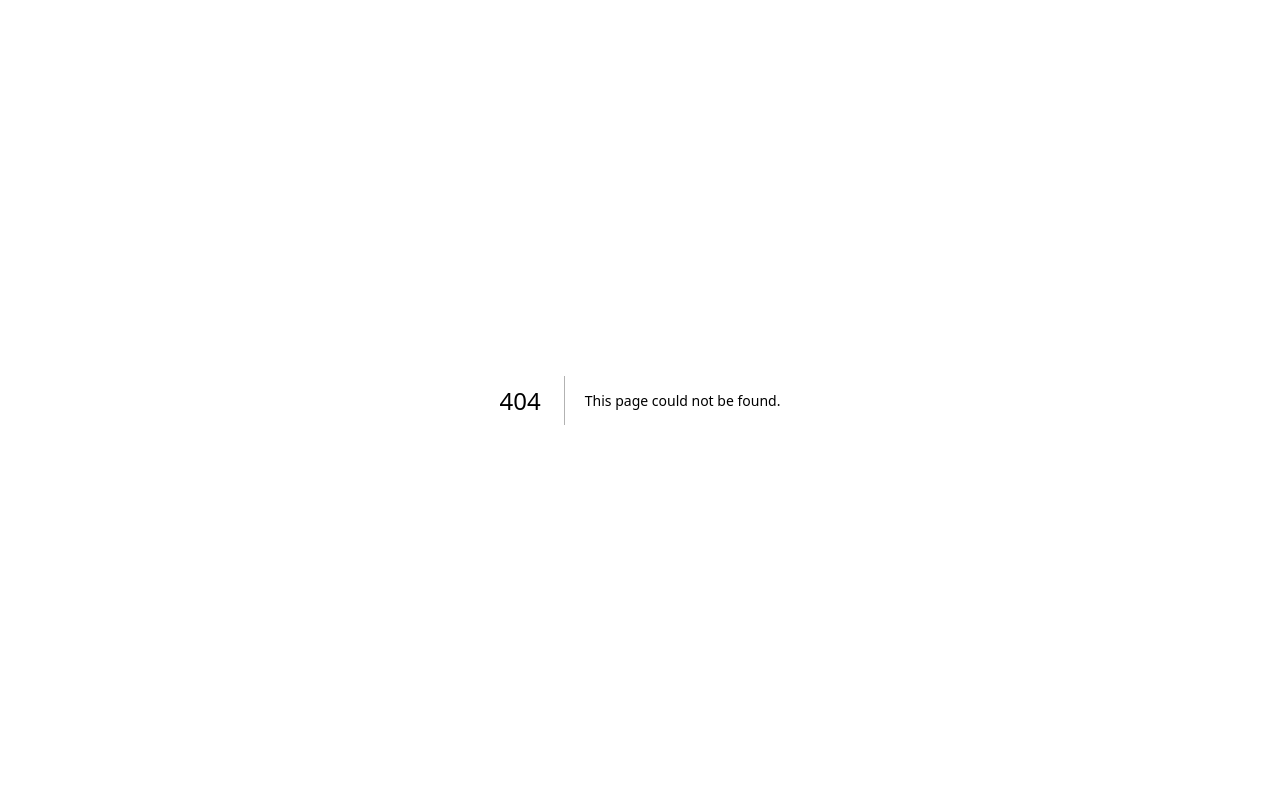
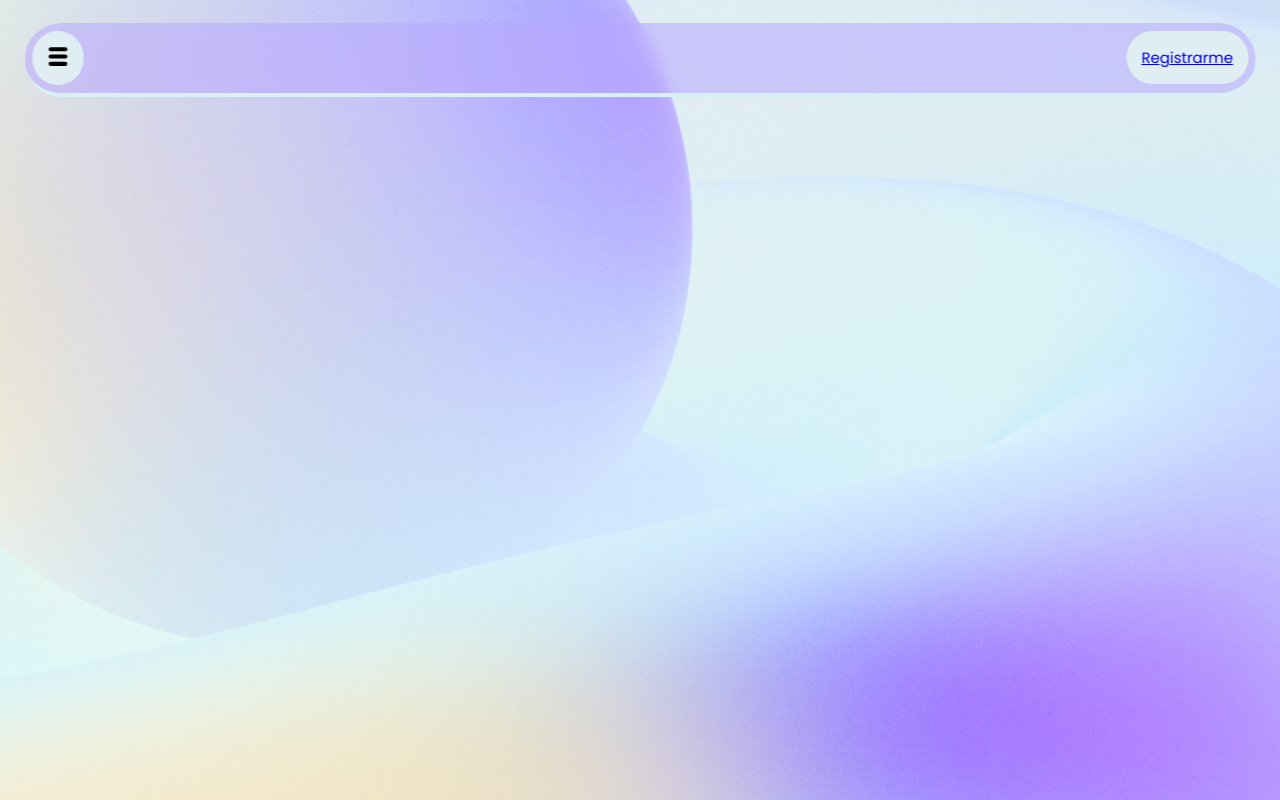
Before and after one commit to MTSCLUB/MTS-WEB, a Next.js app: page /signup in a window 1280 px wide. Before the commit this address had no page. Built offline with nearby package versions, Linux system fonts and the light colour scheme.

Commit message:
Añadiendo la página de SignUp

```diff
--- /dev/null
+++ b/src/app/signup/page.jsx
@@ -0,0 +1,16 @@
+import Link from 'next/link'
+
+// Componentes
+import Navbar from '../ui/Navbar'
+
+// Estilos
+import '../css/globals.css'
+
+
+export default function signup(){
+    return (
+        <div>
+            <Navbar />
+        </div>
+    )
+}
--- a/src/app/ui/Navbar.jsx
+++ b/src/app/ui/Navbar.jsx
@@ -2,8 +2,8 @@
 
 import Link from 'next/link'
 import styles from '../css/navbar.module.css'
-import { HiMiniBars3 } from "react-icons/hi2";
-import { HiOutlineXMark } from "react-icons/hi2";
+import { TiThMenu } from "react-icons/ti";
+import { FaTimes } from "react-icons/fa";
 import { useState } from 'react';
 
 const Navbar = () => {
@@ -16,8 +16,8 @@ const Navbar = () => {
     return (
         <div>
             <nav className={styles.navbar}>
-                <button className={styles.button} onClick={toggleDropdown}>{mostrarDropdown ? <HiOutlineXMark size={25}/> : < HiMiniBars3 size={25}/>}</button>
-                <button className={styles.button}>Registrarme</button>
+                <button className={styles.button} onClick={toggleDropdown}>{mostrarDropdown ? <FaTimes size={25}/> : < TiThMenu size={25}/>}</button>
+                <Link href="/signup" className={styles.button}>Registrarme</Link>
             </nav>
 
             <div className={`${styles.dropdown} ${mostrarDropdown ? '' : styles.hide}`}>
```
Also changed, not shown: src/app/ui/Signupform.jsx (added).
